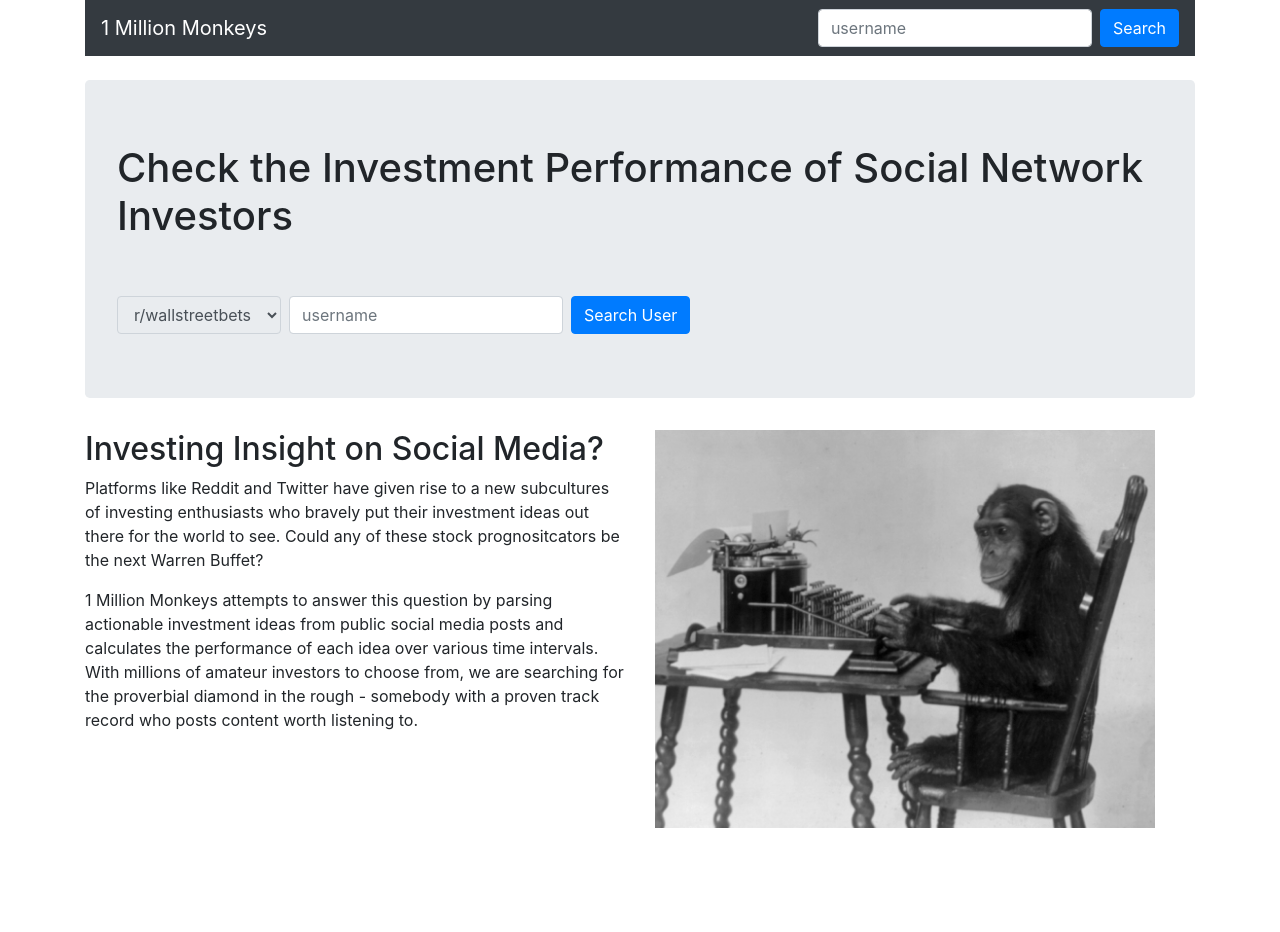
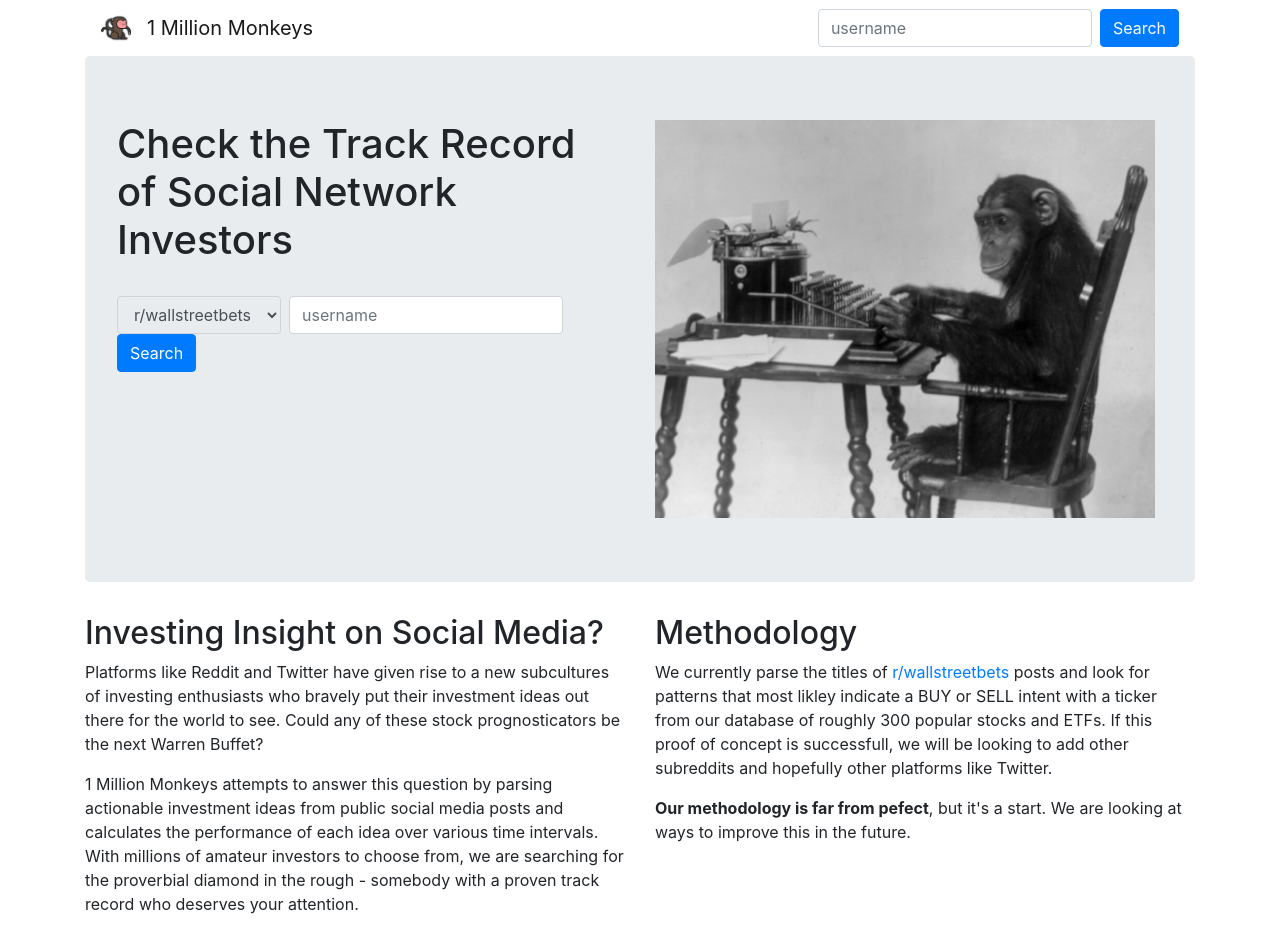
Before and after one commit to stevestring/1millionmonkeys, a React (Create React App) app: page / in a window 1280 px wide. Before the commit the page ends 828 px from the top, so only its background shows below. Built offline with nearby package versions, Linux system fonts and the light colour scheme.

Commit message:
Finished Landing Page, Deployed to S3

```diff
--- a/package.json
+++ b/package.json
@@ -11,6 +11,7 @@
     "react": "^16.13.1",
     "react-bootstrap": "^1.0.0",
     "react-dom": "^16.13.1",
+    "react-ga": "^2.7.0",
     "react-router": "^5.1.2",
     "react-router-dom": "^5.1.2",
     "react-scripts": "3.4.1"
--- a/public/index.html
+++ b/public/index.html
@@ -2,14 +2,14 @@
 <html lang="en">
   <head>
     <meta charset="utf-8" />
-    <link rel="icon" href="%PUBLIC_URL%/favicon.ico" />
+    <link rel="icon" href="%PUBLIC_URL%/monkey.png" />
     <meta name="viewport" content="width=device-width, initial-scale=1" />
     <meta name="theme-color" content="#000000" />
     <meta
-      name="description"
-      content="Web site created using create-react-app"
+      name="1 Million Monkeys"
+      content="Track Record for Internet Investors"
     />
-    <link rel="apple-touch-icon" href="%PUBLIC_URL%/logo192.png" />
+    <link rel="apple-touch-icon" href=npm  />
     <!--
       manifest.json provides metadata used when your web app is installed on a
       user's mobile device or desktop. See https://developers.google.com/web/fundamentals/web-app-manifest/
@@ -30,7 +30,7 @@
     integrity="sha384-ggOyR0iXCbMQv3Xipma34MD+dH/1fQ784/j6cY/iJTQUOhcWr7x9JvoRxT2MZw1T"
     crossorigin="anonymous"
   >
-    <title>1 Million Monkeys</title>
+    <title>1 Million Monkeys - Social Network Stock Investors</title>
   </head>
   <body>
     <noscript>You need to enable JavaScript to run this app.</noscript>
--- a/src/App.js
+++ b/src/App.js
@@ -13,10 +13,22 @@ import './App.css';
 
 class App extends React.Component {
 
+  constructor(props) {
+    super(props);
+    this.state = {
+      loaded: false,
+      username:null
+    };
+  }
+
   mySubmitHandler = (event) => {
     event.preventDefault();
-    //alert("You are submitting " + this.state.username);
-    window.location.replace('/Investor/'+this.state.username);
+
+    if ( this.state.username != null)
+    {
+      //alert("You are submitting " + this.state.username);
+      window.location.replace('/Investor/'+this.state.username);
+    }
   }
   myChangeHandler = (event) => {
     this.setState({username: event.target.value.trim()});
@@ -28,19 +40,19 @@ class App extends React.Component {
     <Container>
       <NavHeader/>
 
-      <br/>
-     <Jumbotron><h1>
-     Check the Investment Performance of Social Network Investors</h1>
+
+     <Jumbotron><Row><Col><h1>
+     Check the Track Record of Social Network Investors</h1>
            <br/>
-           <br/>
+
 
            <Form inline onSubmit={this.mySubmitHandler}>
             <FormControl as="select" className="mr-sm-2" value ="hello" disabled>
             <option>r/wallstreetbets</option>
             </FormControl>
             <FormControl type="text" placeholder="username" className="mr-sm-2" onChange={this.myChangeHandler}/>
-            <Button type="submit" >Search User</Button>
-          </Form>
+            <Button type="submit" >Search</Button>
+          </Form></Col><Col><img style={{class:'img-fluid'}} width= {500} src={process.env.PUBLIC_URL + '/Chimpanzee_seated_at_typewriter.jpg'} /></Col></Row>
           </Jumbotron>
 
 <Row>
@@ -50,16 +62,27 @@ class App extends React.Component {
         <p>
 
           Platforms like Reddit and Twitter have given rise to a new subcultures of investing enthusiasts who bravely put their investment ideas out there for the world to see.
-          Could any of these stock prognositcators be the next Warren Buffet?
+          Could any of these stock prognosticators be the next Warren Buffet?
         </p>
         <p>
           1 Million Monkeys attempts to answer this question by parsing actionable investment ideas from public social media posts and calculates the performance of each idea over various time intervals.
-          With millions of amateur investors to choose from, we are searching for the proverbial diamond in the rough - somebody with a proven track record who posts content worth listening to.
+          With millions of amateur investors to choose from, we are searching for the proverbial diamond in the rough -
+          somebody with a proven track record who deserves your attention.
+        </p>
+        <p>
 
         </p>
         </Col>
         <Col lg={6}>
-        <img style={{class:'img-fluid'}} width= {500} src={process.env.PUBLIC_URL + '/Chimpanzee_seated_at_typewriter.jpg'} />
+        <h2>Methodology</h2>
+
+        <p>
+          We currently parse the titles of <a href="https://www.reddit.com/r/wallstreetbets/">r/wallstreetbets </a> posts and look for patterns that most likley indicate a BUY or SELL intent with a ticker from our database of roughly 300 popular stocks and ETFs.
+          If this proof of concept is successfull, we will be looking to add other subreddits and hopefully other platforms like Twitter.
+        </p>
+        <p>
+        <strong>Our methodology is far from pefect</strong>, but it's a start. We are looking at ways to improve this in the future.
+        </p>
         </Col>
         </Row>
       {/* <Row>
--- a/src/InvestorPosts.js
+++ b/src/InvestorPosts.js
@@ -47,6 +47,28 @@ class  InvestorPosts extends React.Component{
         {
             return (<br/>); //No trades (probably invalide user)
         }
+        else if (this.state.userData.trades.length==0)
+        {
+            return (
+
+                <Table responsive striped>
+                <thead>
+                    <tr>
+                    <th>Date</th>
+                    <th>Ticker</th>
+                    <th>Long/Short</th>
+                    <th>Title</th>
+                    <th>1Day</th>
+                    <th>2Day</th>
+                    <th>7Day</th>
+                    <th>30Day</th>
+                    </tr>
+                </thead><div>No posts where a trade could be identified</div>
+                </Table>
+
+
+            ); //No trades
+        }
         else
         {
             return (
--- a/src/NavHeader.js
+++ b/src/NavHeader.js
@@ -10,11 +10,20 @@ import FormControl from 'react-bootstrap/FormControl';
 
 class  NavHeader extends React.Component{
 
+  constructor(props) {
+    super(props);
+    this.state = {
+      loaded: false,
+      username:null
+    };
+  }
 
 mySubmitHandler = (event) => {
   event.preventDefault();
-  //alert("You are submitting " + this.state.username);
-  window.location.replace('/Investor/'+this.state.username);
+  if ( this.state.username!= null)
+  {
+    window.location.replace('/Investor/'+this.state.username);
+  }
 }
 myChangeHandler = (event) => {
   this.setState({username: event.target.value.trim()});
@@ -24,9 +33,16 @@ render()
 {
     return (
       <Navbar
-      bg="dark" variant="dark"
+
       >
-        <Navbar.Brand href="/">1 Million Monkeys</Navbar.Brand>
+        <Navbar.Brand href="/">
+        <img
+        src={process.env.PUBLIC_URL + '/monkey.png'}
+        width="30"
+        height="30"
+        className="d-inline-block align-top"
+        alt="React Bootstrap logo"/></Navbar.Brand><Navbar.Brand href="/">
+         1 Million Monkeys</Navbar.Brand>
         <Navbar.Toggle aria-controls="basic-navbar-nav" />
         <Navbar.Collapse id="basic-navbar-nav">
           <Nav className="mr-auto">
--- a/src/index.js
+++ b/src/index.js
@@ -4,6 +4,24 @@ import './index.css';
 import App from './App';
 import Investor from './Investor';
 import { Route,  BrowserRouter as Router } from 'react-router-dom'
+
+import ReactGA from 'react-ga';
+
+
+import { createBrowserHistory } from 'history';
+
+const trackingId = "UA-163702166-1"; // Replace with your Google Analytics tracking ID
+ReactGA.initialize(trackingId);
+
+
+const history = createBrowserHistory();
+
+// Initialize google analytics page view tracking
+history.listen(location => {
+  ReactGA.set({ page: location.pathname }); // Update the user's current page
+  ReactGA.pageview(location.pathname); // Record a pageview for the given page
+});
+
 
 const routing = (
   <Router>
```
Also changed, not shown: public/monkey.png (added), 1 other file (tests, documents, lock files or other folders).
